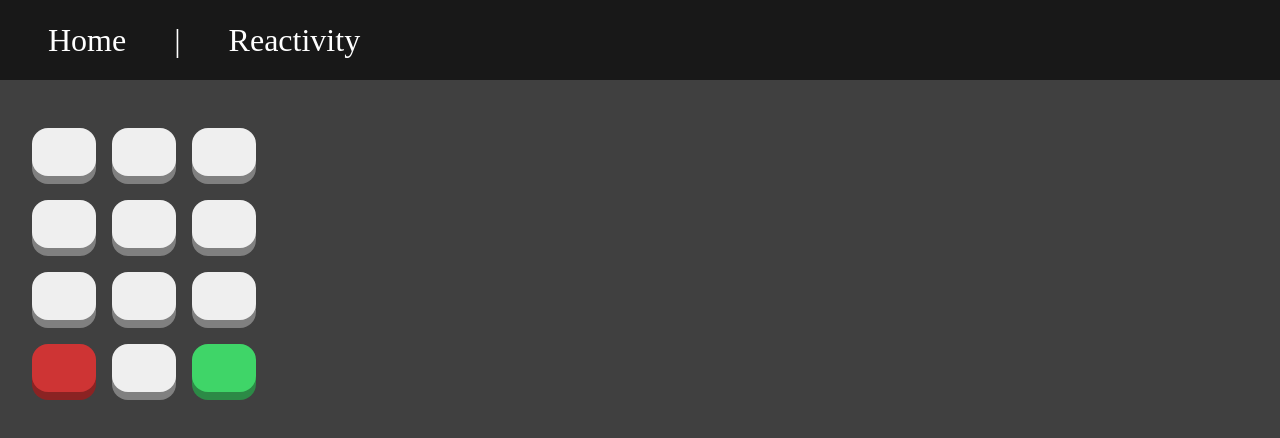
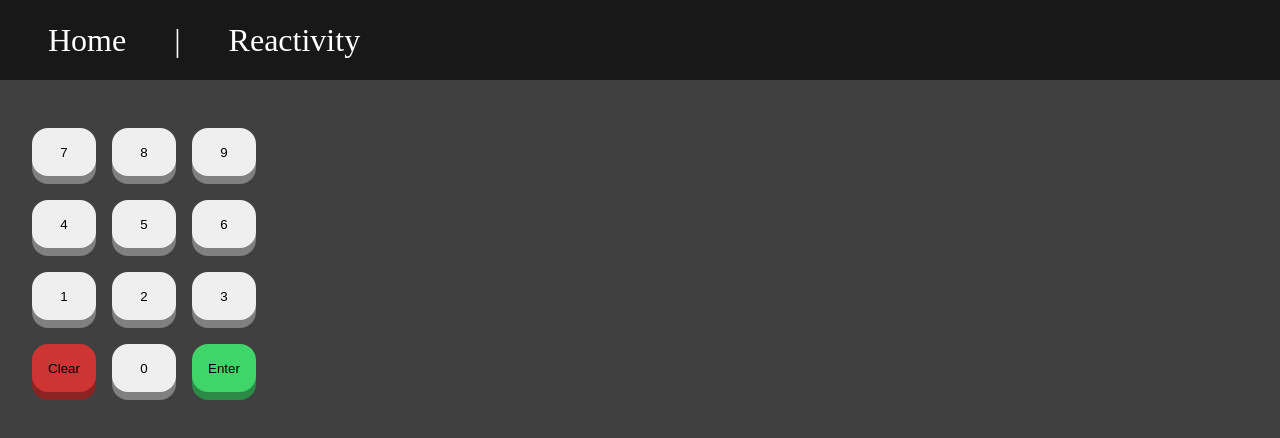
Before and after one commit to snacccc/reactivity, a Vue app in the folder vue/: page /reactivity in a window 1280 px wide. Shown: the top 438 px of the page. Built offline with nearby package versions, Linux system fonts and the light colour scheme.

Commit message:
fixed button names

```diff
--- a/vue/src/components/Button.vue
+++ b/vue/src/components/Button.vue
@@ -1,5 +1,7 @@
 <template>
-  <button></button>
+  <button class="button">
+    <slot>Button</slot>
+  </button>
 </template>
 
 <script>
@@ -9,7 +11,7 @@
 </script>
 
 <style scoped>
-  button {
+  .button {
       width: 4rem;
       height: 3rem;
       cursor: pointer;
@@ -17,7 +19,7 @@
       border-radius: 1rem;
       box-shadow: 0px 8px gray;
    }
-  button:active {
+  .button:active {
       transform: translateY(4px);
       box-shadow: 0px 4px gray;
    }
--- a/vue/src/views/Reactivity.vue
+++ b/vue/src/views/Reactivity.vue
@@ -28,7 +28,7 @@
 
       <div class="row four">
 
-        <Button @click="clearNums" class="numpad clear">X</Button>
+        <Button @click="clearNums" class="numpad clear">Clear</Button>
         <Button @click="add0" class="numpad">0</Button>
         <Button @click="enterNums" class="numpad enter">Enter</Button>
 
```
